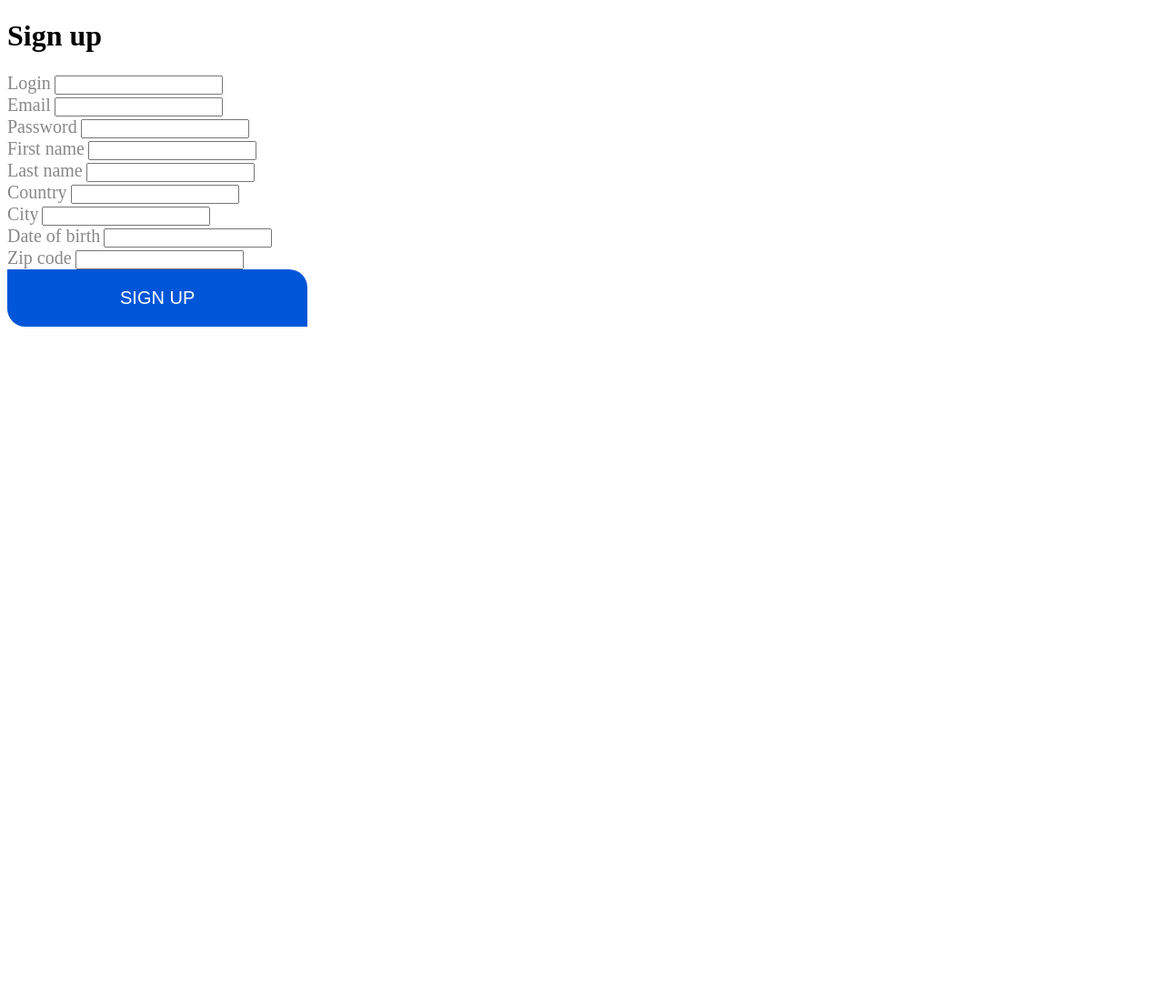
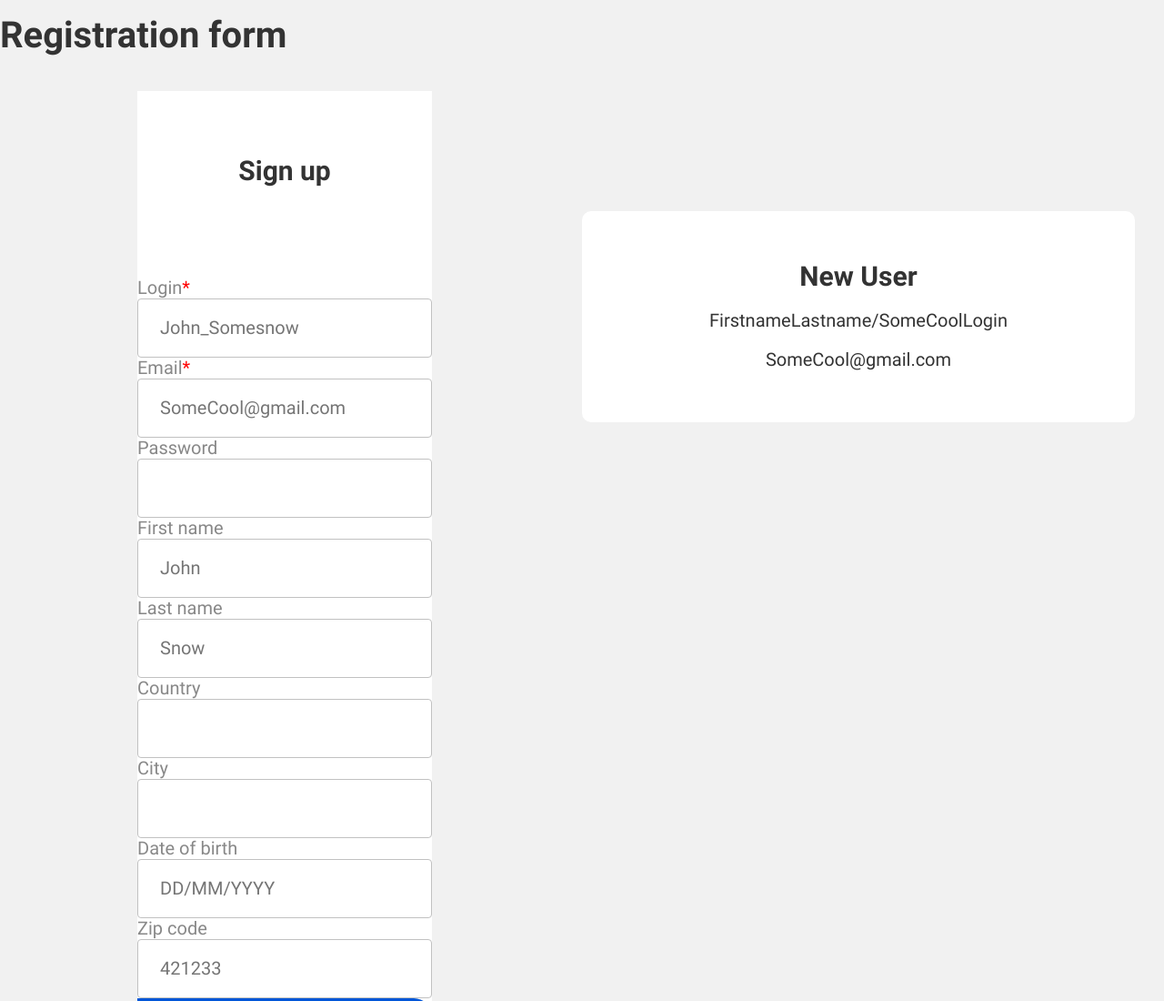
Before and after one commit to DeeRi/t-test, a plain HTML site: page index.html in a window 1280 px wide. Shown: the top 1100 px of the page at 91% size. Before the commit the page ends 800 px from the top, so only its background shows below. Drawn offline with nearby package versions, Linux system fonts and the light colour scheme.

Commit message:
card markup and style

```diff
--- a/index.html
+++ b/index.html
@@ -4,11 +4,25 @@
     <meta charset="UTF-8" />
     <meta name="viewport" content="width=device-width, initial-scale=1.0" />
     <meta http-equiv="X-UA-Compatible" content="ie=edge" />
+    <link
+      rel="stylesheet"
+      href="https://code.jquery.com/ui/1.11.4/themes/smoothness/jquery-ui.css"
+    />
     <link rel="stylesheet" href="css/style.css" />
-    <title>Registration</title>
+    <title>Registration form</title>
   </head>
   <body>
     <header></header>
+    <h1 class="visually-hidden">Registration form</h1>
+    <article class="card">
+      <h2 class="card__title">New User</h2>
+      <p class="card__info">
+        <span class="card__info--name" id="userName">Firstname</span
+        ><span class="card__info--surname" id="surnameUser">Lastname</span
+        >/<span class="card__info--login" id="loginUser">SomeCoolLogin</span>
+      </p>
+      <p class="card__info" id="emailUser">SomeCool@gmail.com</p>
+    </article>
     <main>
       <form
         class="registration-form"
@@ -16,23 +30,33 @@
         method="POST"
         onsubmit="return validateForm()"
       >
-        <h1 class="registration-form__title">Sign up</h1>
+        <h2 class="registration-form__title">Sign up</h2>
         <ul class="registration-form__list">
           <li class="registration-form__item">
-            <label class="registration-form__name" for="login">Login</label>
+            <label
+              class="registration-form__name registration-form__name--required"
+              for="login"
+              >Login</label
+            >
             <input
               class="registration-form__input registration-form__input--login"
               id="login"
               type="text"
+              placeholder="John_Somesnow"
             />
           </li>
 
           <li class="registration-form__item">
-            <label class="registration-form__name" for="email">Email</label>
+            <label
+              class="registration-form__name registration-form__name--required"
+              for="email"
+              >Email</label
+            >
             <input
               class="registration-form__input registration-form__input--email"
               id="email"
               type="text"
+              placeholder="SomeCool@gmail.com"
             />
           </li>
 
@@ -40,19 +64,34 @@
             <label class="registration-form__name" for="password"
               >Password</label
             >
-            <input class="registration-form__input" id="password" type="text" />
+            <input
+              class="registration-form__input"
+              id="password"
+              type="password"
+              placeholder=""
+            />
           </li>
 
           <li class="registration-form__item">
             <label class="registration-form__name" for="name">First name</label>
-            <input class="registration-form__input" id="name" type="text" />
+            <input
+              class="registration-form__input"
+              id="user"
+              type="text"
+              placeholder="John"
+            />
           </li>
 
           <li class="registration-form__item">
             <label class="registration-form__name" for="surname"
               >Last name</label
             >
-            <input class="registration-form__input" id="surname" type="text" />
+            <input
+              class="registration-form__input"
+              id="surname"
+              type="text"
+              placeholder="Snow"
+            />
           </li>
 
           <li class="registration-form__item">
@@ -65,17 +104,29 @@
           </li>
 
           <li class="registration-form__item">
-            <label class="registration-form__name" for="birthday"
+            <label class="registration-form__name" for="datepicker"
               >Date of birth</label
             >
-            <input class="registration-form__input" id="birthday" type="text" />
+            <input
+              class="registration-form__input registration-form__input--date"
+              id="datepicker"
+              type="text"
+              name="date"
+              class="date"
+              placeholder="DD/MM/YYYY"
+            />
           </li>
 
           <li class="registration-form__item">
             <label class="registration-form__name" for="zipcode"
               >Zip code</label
             >
-            <input class="registration-form__input" id="zipcode" type="text" />
+            <input
+              class="registration-form__input"
+              id="zipcode"
+              type="text"
+              placeholder="421233"
+            />
           </li>
         </ul>
         <button class="registration-form__button button" type="submit">
@@ -84,6 +135,8 @@
       </form>
     </main>
     <footer></footer>
+    <script src="https://ajax.googleapis.com/ajax/libs/jquery/1.11.3/jquery.min.js"></script>
+    <script src="https://code.jquery.com/ui/1.11.4/jquery-ui.js"></script>
     <script src="js/main.js"></script>
   </body>
 </html>
--- a/sass/blocks/button.scss
+++ b/sass/blocks/button.scss
@@ -1,6 +1,6 @@
 .button {
-  padding: 20px 124px;
-
+  padding: 20px 24px;
+  width: 324px;
   border: none;
   border-radius: 0px 20px;
 
--- /dev/null
+++ b/sass/blocks/card.scss
@@ -0,0 +1,23 @@
+.card {
+  box-sizing: border-box;
+  padding-top: 54px;
+  padding-bottom: 54px;
+  position: fixed;
+  width: 608px;
+  height: 232px;
+  left: 50%;
+  top: 232px;
+
+  background: $elements-background;
+  border-radius: 10px;
+  font-size: 20px;
+  line-height: 23px;
+  text-align: center;
+}
+
+.card__title {
+  margin: 0;
+  font-weight: bold;
+  font-size: 30px;
+  line-height: 35px;
+}
--- a/sass/blocks/registration-form.scss
+++ b/sass/blocks/registration-form.scss
@@ -1,9 +1,53 @@
+.registration-form {
+  background-color: $elements-background;
+  width: 324px;
+  margin-left: 151px;
+  margin-top: 50px;
+  margin-bottom: 91px;
+}
+
+.registration-form__title {
+  margin: 0;
+  padding-top: 70px;
+  padding-bottom: 100px;
+  text-align: center;
+  font-size: 30px;
+  line-height: 35px;
+}
+
 .registration-form__list {
   @include reset-list;
+}
+
+.registration-form__item {
+  display: flex;
+  flex-direction: column;
 }
 
 .registration-form__name {
   color: $capture-color;
   font-size: 20px;
   line-height: 23px;
+  &--required::after {
+    content: "*";
+    color: red;
+  }
 }
+
+.registration-form__input {
+  font-family: $roboto;
+  font-size: 20px;
+  line-height: 23px;
+  color: $primary-text-color;
+
+  box-sizing: border-box;
+  width: 324px;
+  padding: 20px 24px;
+
+  border: 1px solid $input-border;
+  border-radius: 4px;
+
+  &:focus {
+    border: $input-border-focus;
+  }
+}
--- a/sass/global/scaffolding.scss
+++ b/sass/global/scaffolding.scss
@@ -5,5 +5,11 @@ body {
 }
 
 body {
-    background-color: $white-two;
+  background-color: $white-two;
+  font-family: $main-font;
+  font-weight: normal;
+  font-style: normal;
+  font-size: 20px;
+  line-height: 23px;
+  color: $primary-text-color;
 }
--- a/sass/global/variables.scss
+++ b/sass/global/variables.scss
@@ -10,15 +10,19 @@ $blue: #0056d8;
 $dark-blue: #003585;
 
 $body-background: $white-two;
+$elements-background: $white;
 $primary-text-color: $dark;
 $capture-color: $grey;
+
 $button: $blue;
 $button-text: $white;
 $button-hover: $dark-blue;
 $button-active: $lighter-grey;
 $button-push: $light-grey;
 
+$input-border: $lighter-grey;
+$input-border-focus: $blue;
+
 //fonts
 $roboto: "Roboto", "Arial", sans-serif;
-
 $main-font: $roboto;
--- a/sass/style.scss
+++ b/sass/style.scss
@@ -3,4 +3,5 @@
 @import 'global/mixins.scss';
 @import 'global/scaffolding.scss';
 @import 'blocks/registration-form.scss';
+@import 'blocks/card.scss';
 @import 'blocks/button.scss';
```
Also changed, not shown: css/style.css, 1 other file.
